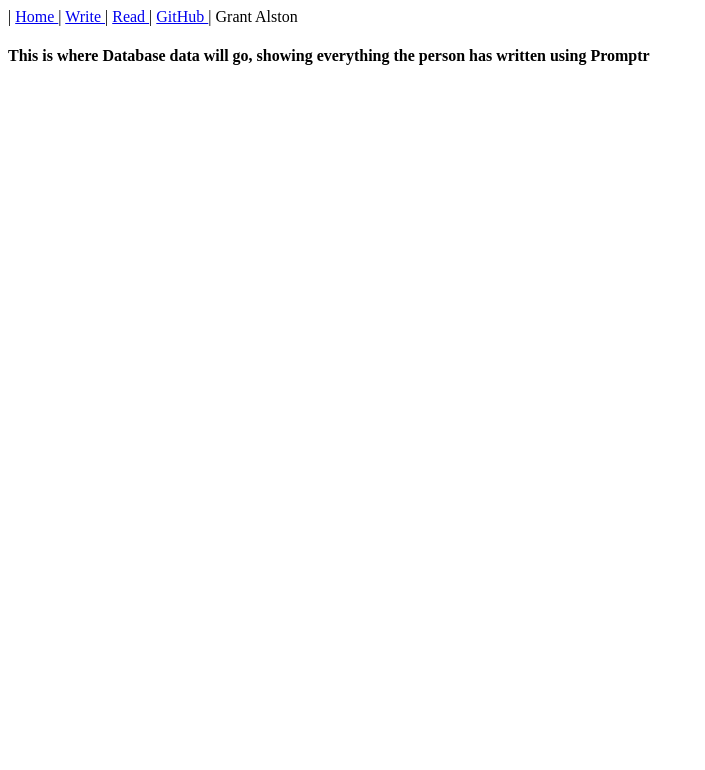
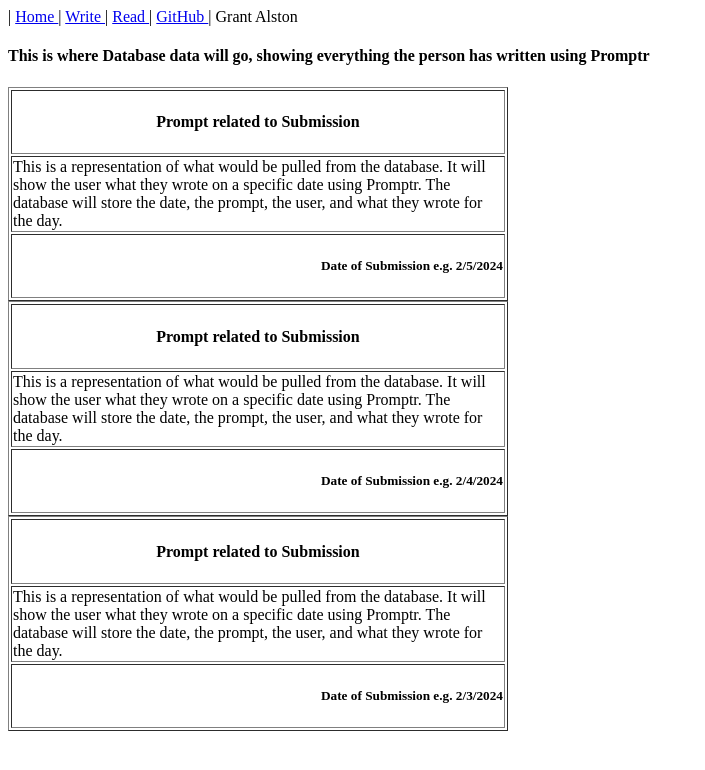
Before and after one commit to kidalonious/startup, a plain HTML site: page home.html in a window 1280 px wide. Shown: the whole page, without its empty margins (0-705 px from the left). Drawn offline with Linux system fonts and the light colour scheme.

Commit message:
Put fake database data in

```diff
--- a/home.html
+++ b/home.html
@@ -30,5 +30,56 @@
 
     <b><b></b></b>
     <h4>This is where Database data will go, showing everything the person has written using Promptr</h4>
+    <table border="1" width="500px">
+        <tr>
+            <th colspan="2">
+                <h4>Prompt related to Submission</h4>
+            </th>
+        </tr>
+        <tr>
+            <td colspan="2">
+                This is a representation of what would be pulled from the database. It will show the user what they wrote on a specific date using Promptr. The database will store the date, the prompt, the user, and what they wrote for the day.
+            </td>
+        </tr>
+        <tr>
+            <td align="right">
+                <h5>Date of Submission e.g. 2/5/2024</h5>
+            </td>
+        </tr>
+    </table>
+    <table border="1" width="500px">
+        <tr>
+            <th colspan="2">
+                <h4>Prompt related to Submission</h4>
+            </th>
+        </tr>
+        <tr>
+            <td colspan="2">
+                This is a representation of what would be pulled from the database. It will show the user what they wrote on a specific date using Promptr. The database will store the date, the prompt, the user, and what they wrote for the day.
+            </td>
+        </tr>
+        <tr>
+            <td align="right">
+                <h5>Date of Submission e.g. 2/4/2024</h5>
+            </td>
+        </tr>
+    </table>
+    <table border="1" width="500px">
+        <tr>
+            <th colspan="2">
+                <h4>Prompt related to Submission</h4>
+            </th>
+        </tr>
+        <tr>
+            <td colspan="2">
+                This is a representation of what would be pulled from the database. It will show the user what they wrote on a specific date using Promptr. The database will store the date, the prompt, the user, and what they wrote for the day.
+            </td>
+        </tr>
+        <tr>
+            <td align="right">
+                <h5>Date of Submission e.g. 2/3/2024</h5>
+            </td>
+        </tr>
+    </table>
 </body>
 </html>
```
